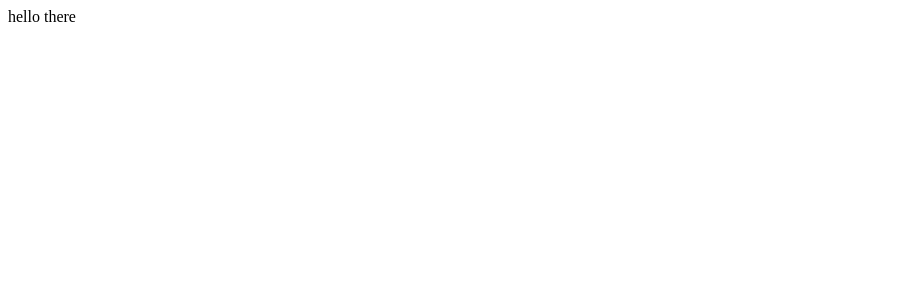
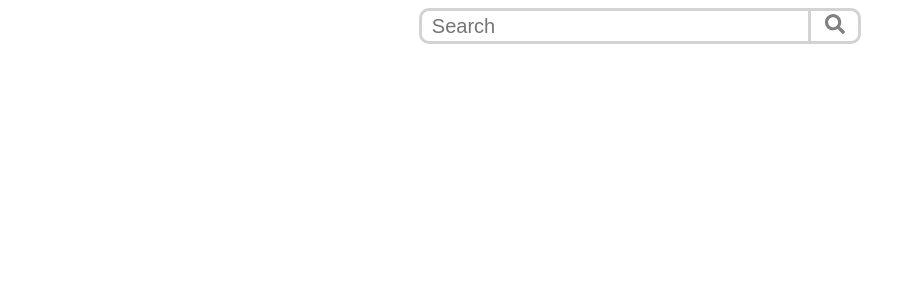
Before and after one commit to jjtsou/snap-shot, a React app: page / in a window 1280 px wide. Shown: the top 300 px of the page, without its empty margins (0-916 px from the left). Built offline with nearby package versions, Linux system fonts and the light colour scheme.

Commit message:
introduce SearchBar component -- add font-awesome package

```diff
--- a/package.json
+++ b/package.json
@@ -40,6 +40,9 @@
     "webpack-dev-server": "^3.11.2"
   },
   "dependencies": {
+    "@fortawesome/fontawesome-svg-core": "^1.2.34",
+    "@fortawesome/free-solid-svg-icons": "^5.15.2",
+    "@fortawesome/react-fontawesome": "^0.1.14",
     "react": "^17.0.1",
     "react-dom": "^17.0.1",
     "styled-components": "^5.2.1"
--- a/src/app.jsx
+++ b/src/app.jsx
@@ -1,5 +1,6 @@
 import ReactDom from 'react-dom';
+import SearchBar from './components/searchBar/SearchBar';
 
-const App = () => <div>hello there</div>;
+const App = () => <SearchBar />;
 
 ReactDom.render(<App />, document.getElementById('root'));
--- /dev/null
+++ b/src/components/searchBar/SearchBar.jsx
@@ -0,0 +1,31 @@
+import { useState } from 'react';
+import { FontAwesomeIcon } from '@fortawesome/react-fontawesome';
+import { faSearch } from '@fortawesome/free-solid-svg-icons';
+import {
+  StyledSearchBar,
+  StyledSearchIcon,
+  StyledSearchInput,
+} from './SearchBar.styles';
+
+const SearchBar = () => {
+  const [value, setValue] = useState('');
+  const setInputValue = (e) => setValue(e.target.value);
+  const handleInputClick = (e) => e.code === 'Enter' && console.log(value);
+  return (
+    <StyledSearchBar>
+      <StyledSearchInput
+        type="text"
+        value={value}
+        onChange={setInputValue}
+        onKeyPress={handleInputClick}
+        placeholder="Search"
+        aria-label="Search for images"
+      />
+      <StyledSearchIcon onClick={() => console.log(value)}>
+        <FontAwesomeIcon icon={faSearch} color="gray" />
+      </StyledSearchIcon>
+    </StyledSearchBar>
+  );
+};
+
+export default SearchBar;
--- /dev/null
+++ b/src/components/searchBar/SearchBar.styles.jsx
@@ -0,0 +1,36 @@
+import styled from 'styled-components';
+
+const StyledSearchBar = styled.div`
+  width: auto;
+  max-width: 35%;
+  height: auto;
+  max-height: 36px;
+  margin: 0 auto;
+  display: flex;
+`;
+
+const StyledSearchInput = styled.input`
+  width: 100%;
+  padding: 10px;
+  border: 3px solid lightGray;
+  border-radius: 10px 0 0 10px;
+  border-right: none;
+  outline: none;
+  font-size: 20px;
+  color: #505060;
+  background: none;
+`;
+
+const StyledSearchIcon = styled.span`
+  text-align: center;
+  padding: 2px;
+  width: 52px;
+  cursor: pointer;
+  border: 3px solid lightGray;
+  border-radius: 0 10px 10px 0;
+  background: none;
+  font-size: 20px;
+  border-left: 3px solid lightGray;
+`;
+
+export { StyledSearchBar, StyledSearchInput, StyledSearchIcon };
--- a/webpack.config.js
+++ b/webpack.config.js
@@ -10,6 +10,7 @@ module.exports = {
     // extensions: ['*', '.js', '.jsx'],
     extensions: ['.js', '.jsx'],
   },
+  stats: 'errors-only',
   module: {
     rules: [
       {
```
Also changed, not shown: 1 other file (tests, documents, lock files or other folders).
